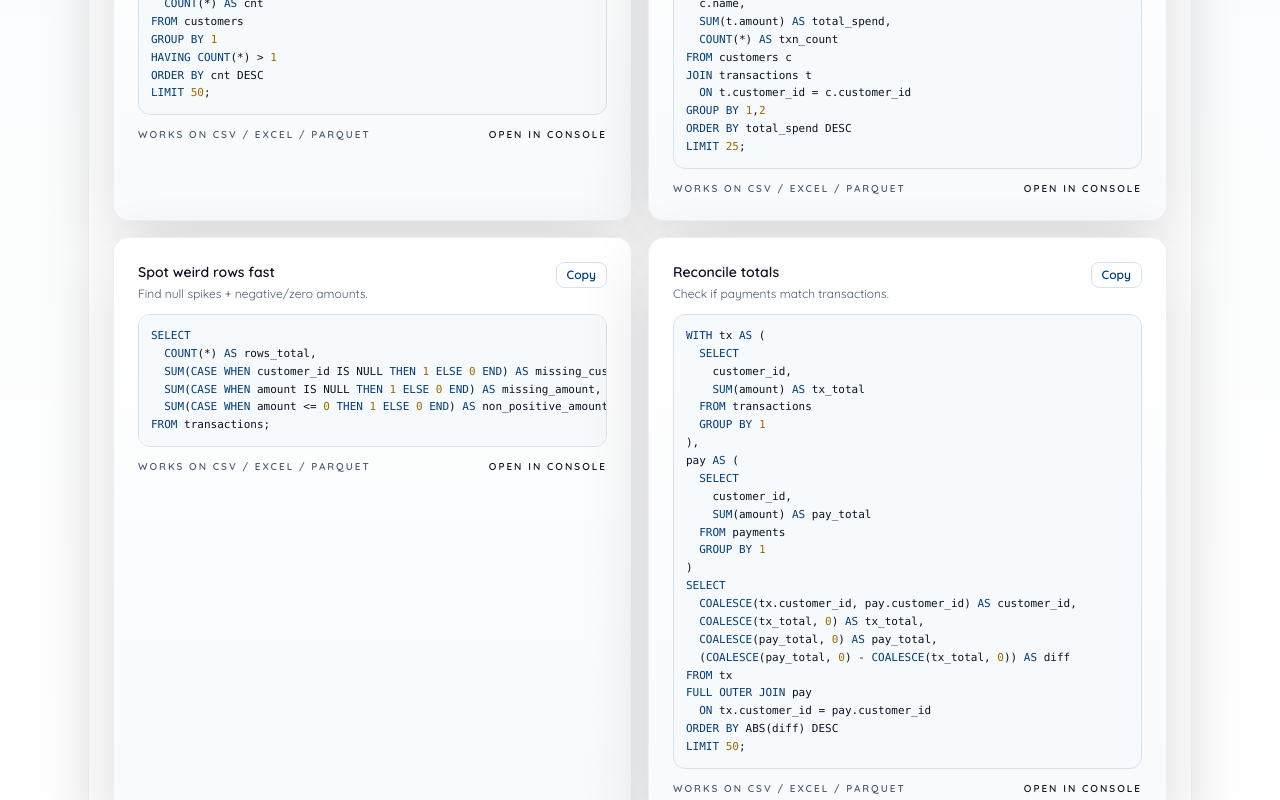
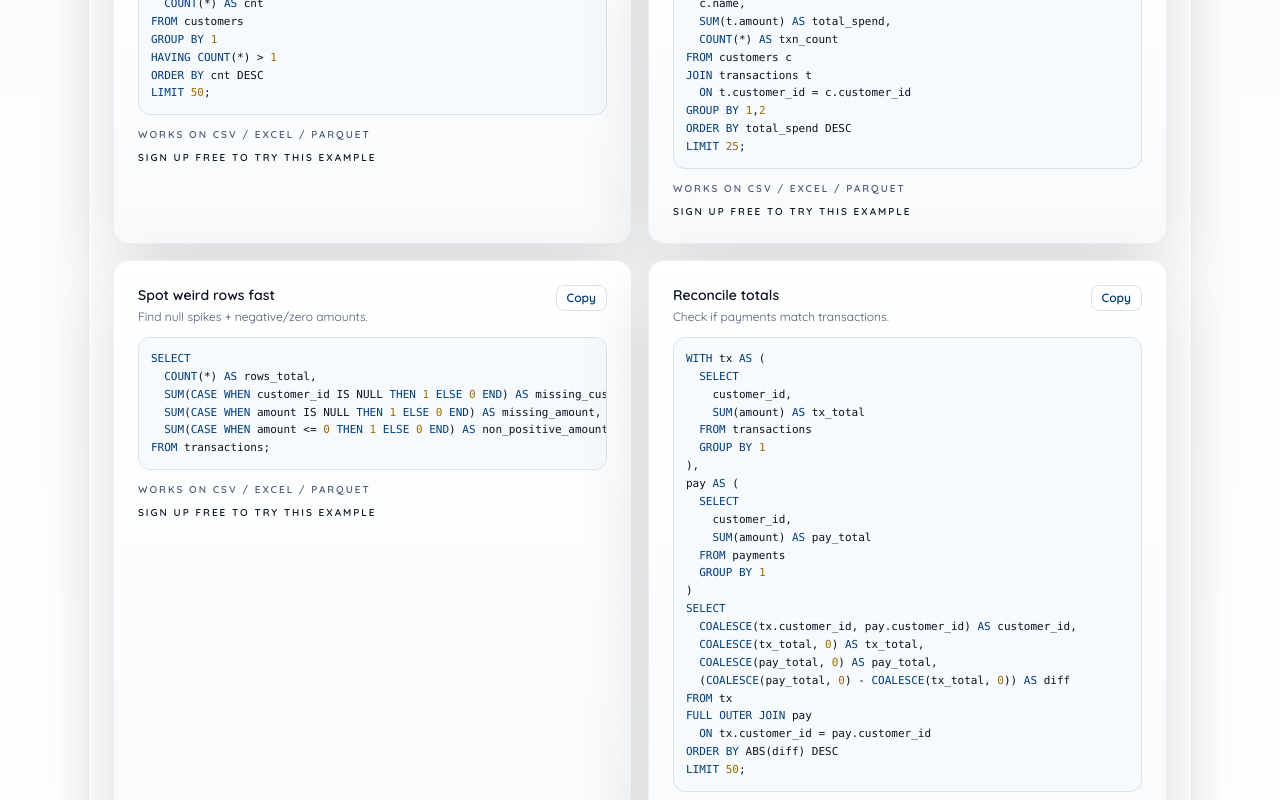
Before and after one commit to LashaDolenjashvili/quack-ninja, a Next.js app: page / in a window 1280 px wide. Shown: the part 3580-4380 px from the top of the page. Built offline with nearby package versions, Linux system fonts and the light colour scheme; no server answers.

Commit message:
Fix open console bug

```diff
--- a/src/components/landing/ExampleQueriesSection.tsx
+++ b/src/components/landing/ExampleQueriesSection.tsx
@@ -5,6 +5,7 @@ import { AuthAwareCta } from "@/src/components/Marketing/AuthAwareCta";
 import { Section } from "@/src/components/ui/Section";
 import { Container } from "@/src/components/ui/Container";
 import { Card } from "@/src/components/ui/Card";
+import { useAuth } from "@/src/components/auth/AuthProvider";
 import { EXAMPLE_QUERIES } from "@/src/lib/exampleQueries";
 import { SQL_DIALECT_LABEL, SQL_DIALECT_SHORT } from "@/src/lib/sqlDialect";
 
@@ -49,6 +50,7 @@ const SQL_KEYWORDS = new Set([
 ]);
 
 export function ExampleQueriesSection() {
+  const { user, loading } = useAuth();
   const [copiedIndex, setCopiedIndex] = useState<number | null>(null);
   const [downloading, setDownloading] = useState(false);
 
@@ -259,12 +261,21 @@ export function ExampleQueriesSection() {
                   <p className="text-[10px] font-semibold uppercase tracking-[0.2em] text-[color:var(--text-secondary)]">
                     Works on CSV / Excel / Parquet
                   </p>
+                  {loading ? null : user ? (
                     <a
                       href={`/app/console?example=${item.id}`}
                       className="text-[10px] font-semibold uppercase tracking-[0.2em] text-[color:var(--color-primary)] underline decoration-transparent underline-offset-4 transition hover:decoration-current"
                     >
                       Open in Console
                     </a>
+                  ) : (
+                    <a
+                      href={`/auth/sign-up?next=${encodeURIComponent(`/app/console?example=${item.id}`)}`}
+                      className="text-[10px] font-semibold uppercase tracking-[0.2em] text-[color:var(--color-primary)] underline decoration-transparent underline-offset-4 transition hover:decoration-current"
+                    >
+                      Sign up free to try this example
+                    </a>
+                  )}
                 </div>
               </Card>
             ))}
```
Lines whose indentation alone changed are shown as unchanged.
